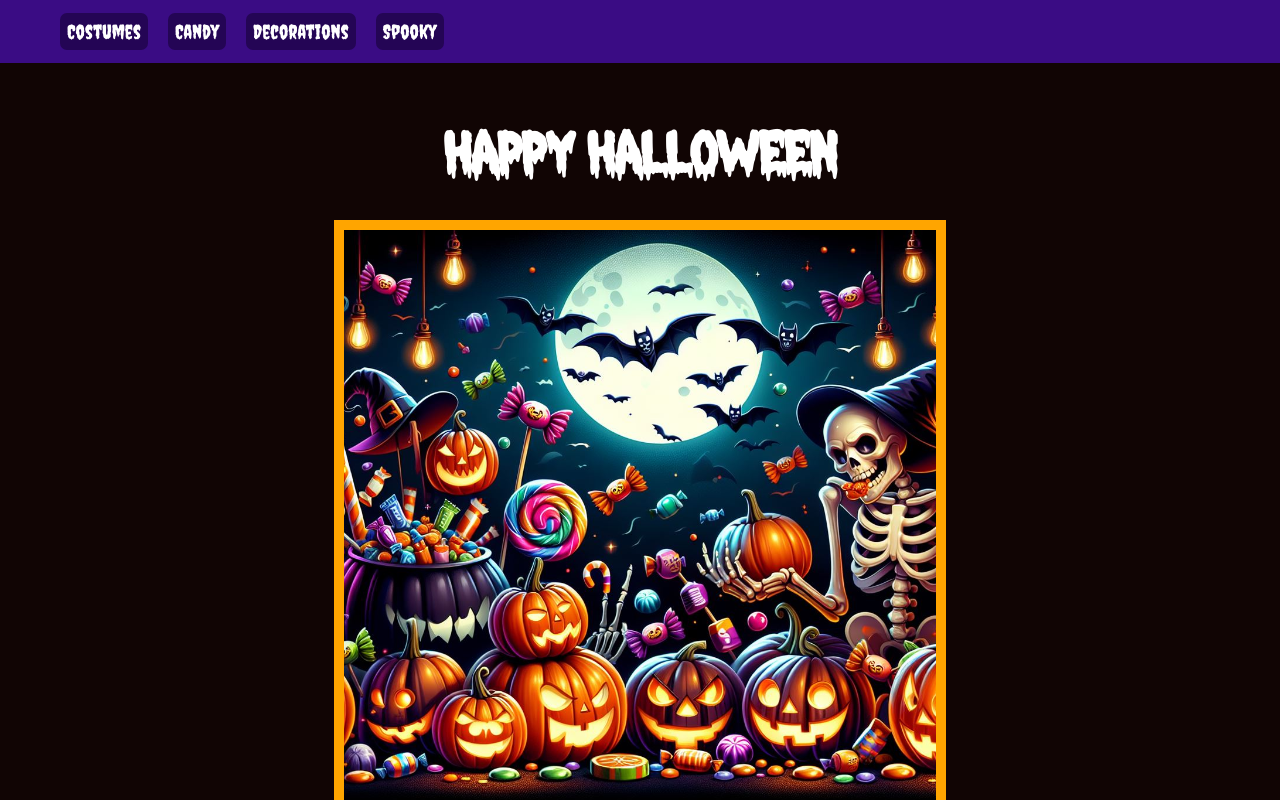
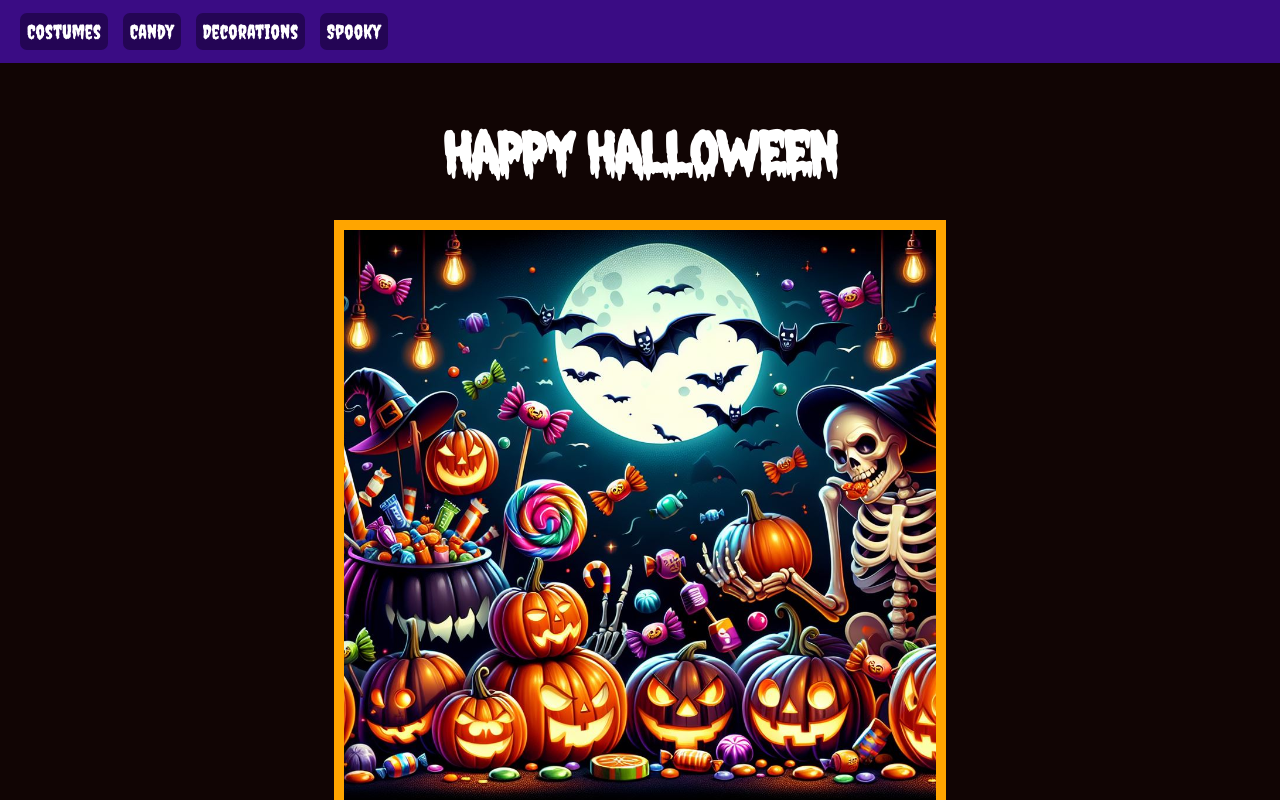
Before and after one commit to Kasherpete/wdd130, a plain HTML site: page ice/halloween/index.html in a window 1280 px wide. Shown: the top 800 px of the page. Drawn offline with Linux system fonts and the light colour scheme.

Commit message:
Updated Holiday Page

```diff
--- a/ice/halloween/index.html
+++ b/ice/halloween/index.html
@@ -15,12 +15,18 @@
     <div id="wrapper">
         <header>
             <nav>
-                <ul>
+                <!-- <ul>
                     <li><a>Costumes</a></li>
                     <li><a>Candy</a></li>
                     <li><a>Decorations</a></li>
                     <li><a>Spooky</a></li>
-                </ul>
+                </ul> -->
+
+                <a href="">Costumes</a>
+                <a href="">Candy</a>
+                <a href="">Decorations</a>
+                <a href="">Spooky</a>
+
             </nav>
         </header>
         <main>
--- a/ice/halloween/styles/styles.css
+++ b/ice/halloween/styles/styles.css
@@ -73,6 +73,9 @@ a {
     padding: 7px;
     border-radius: 7px;
     transition: 200ms;
+    color: white;
+    text-decoration: none;
+    margin-right: 10px;
 }
 
 a:hover {
```
